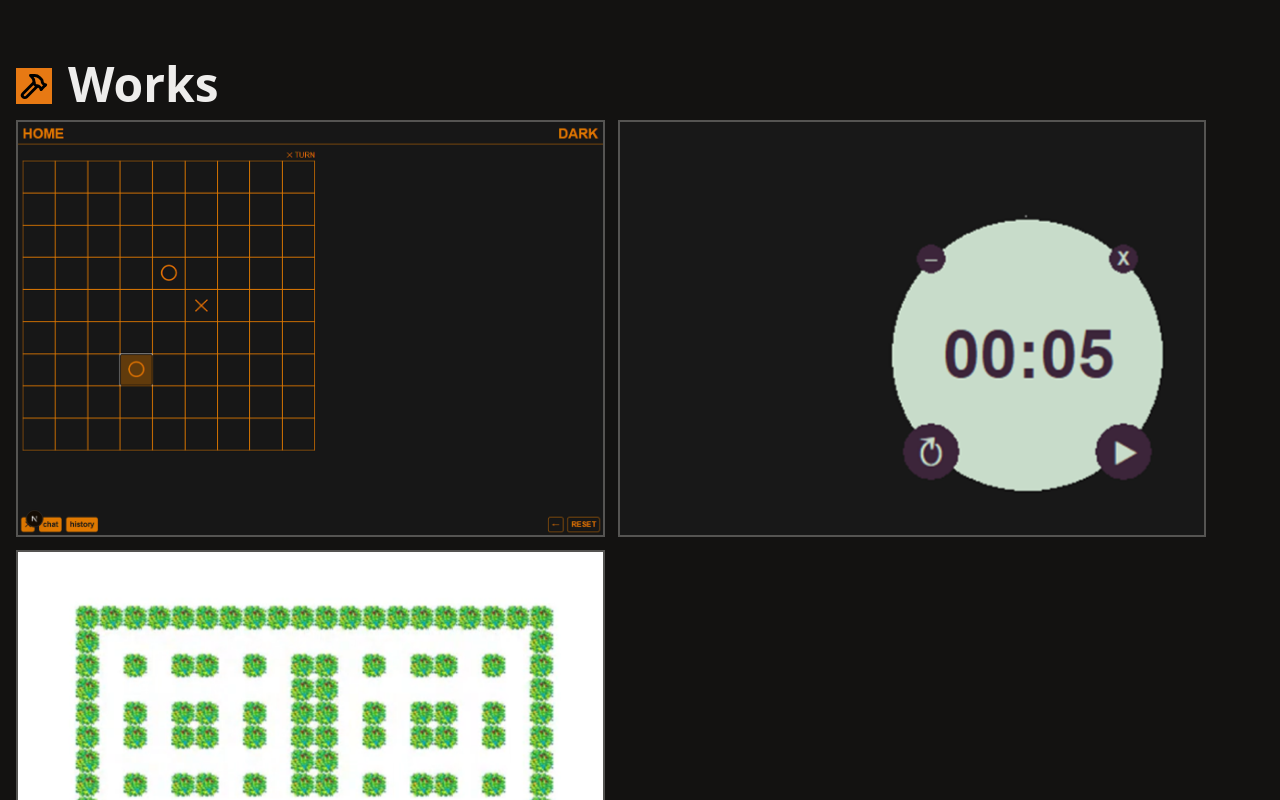
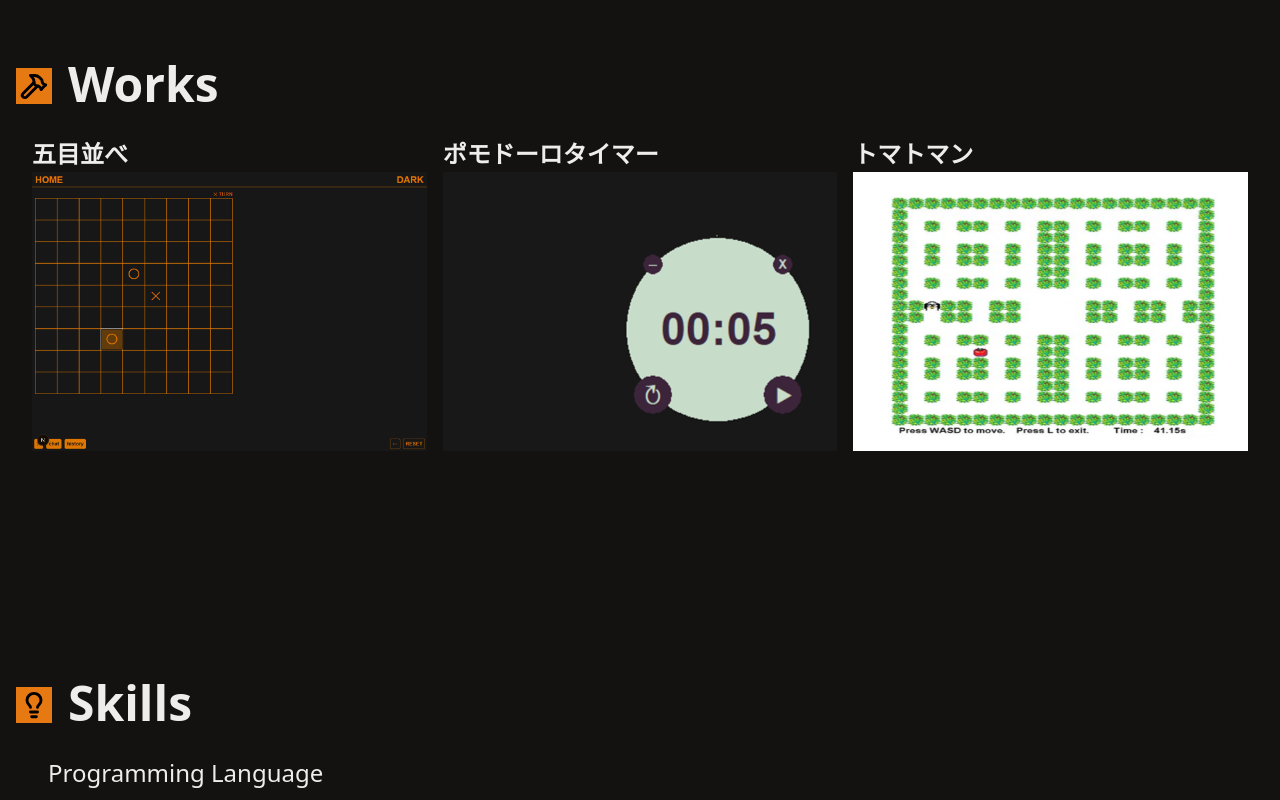
Before and after one commit to FujitaKohei04/portfolio, a Next.js app: page / in a window 1280 px wide. Shown: the part 1140-1940 px from the top of the page. Built offline with nearby package versions, Linux system fonts and the light colour scheme.

Commit message:
feat: change order of works by using grid

```diff
--- a/src/app/components/Works/Works.module.css
+++ b/src/app/components/Works/Works.module.css
@@ -1,24 +1,29 @@
 .worksArranger {
+    display: grid;
+    grid-template-columns: repeat(auto-fit, minmax(300px, 1fr));
+    gap: var(--space-m);
+    margin: var(--space-m);
+}
+
+.workWrapper {
     display: flex;
-    flex-direction: row;
-    flex-wrap: wrap;
+    flex-direction: column;
+}
+
+.workName {
+    font-size: var(--h2);
+    font-weight: bold;
 }
 
 .worksArrangerUnder {
-    width: 46vw;
-    margin-right: 1vw;
-    margin-bottom: 1vw;
-    padding: 2px;
-    background-color: color-mix(in srgb, var(--foreground), transparent 70%);
+    width: 100%;
+    background-color: var(--color-near-back);
 }
 
 @media (hover: hover) {
     .worksArrangerUnder {
-        width: 20vw;
-        margin-right: 1vw;
-        margin-bottom: 1vw;
-        padding: 2px;
-        background-color: color-mix(in srgb, var(--foreground), transparent 70%);
+        width: 100%;
+        background-color: var(--color-near-back);
     }
 }
 
@@ -30,8 +35,6 @@
     margin-top: 8px;
     margin-bottom: 8px;
 }
-
-
 
 .workImageFlame {
     position: relative;
--- a/src/app/components/Works/Works.tsx
+++ b/src/app/components/Works/Works.tsx
@@ -71,17 +71,18 @@ export const Work = ({workContents}:{workContents: WorkContent[]}) => {
       <div>
         <div className={styles.worksArranger}>
         {works.map((work, index) => (
-          <button key={index} onClick={() => workOnClicked(index)} className={styles.worksArrangerUnder}>
-            <Image src={work.examples[0].img} alt={work.examples[0].description} className={styles.workImage} />
-          </button>
+          <div className={styles.workWrapper} key={index}>
+            <div className={styles.workName}>{work.workName}</div>
+            <button onClick={() => workOnClicked(index)} className={styles.worksArrangerUnder}>
+              <Image src={work.examples[0].img} alt={work.examples[0].description} objectFit="cover" style={{aspectRatio: 85/60}}/>
+            </button>
+          </div>
         ))}
         </div>
       </div>
-
       {isShowWorkDetail &&
         <Modal content={<WorkModalContent work={works[workNum]}/>} isShowModal={isShowWorkDetail} setIsShowModal={setIsShowWorkDetail} />
       }
     </div>
-
   );
 }
--- a/src/app/globals.css
+++ b/src/app/globals.css
@@ -4,6 +4,9 @@
   --background: #131211;
   --foreground: #eeedec;
   --color-primary: #e77913;
+
+  --color-near-back: color-mix(in srgb, var(--foreground), transparent 80%);
+  --color-near-fore: color-mix(in srgb, var(--foreground), transparent 20%);
 
   --color-true-black: #000000;
   --color-true-white: #ffffff;
```
